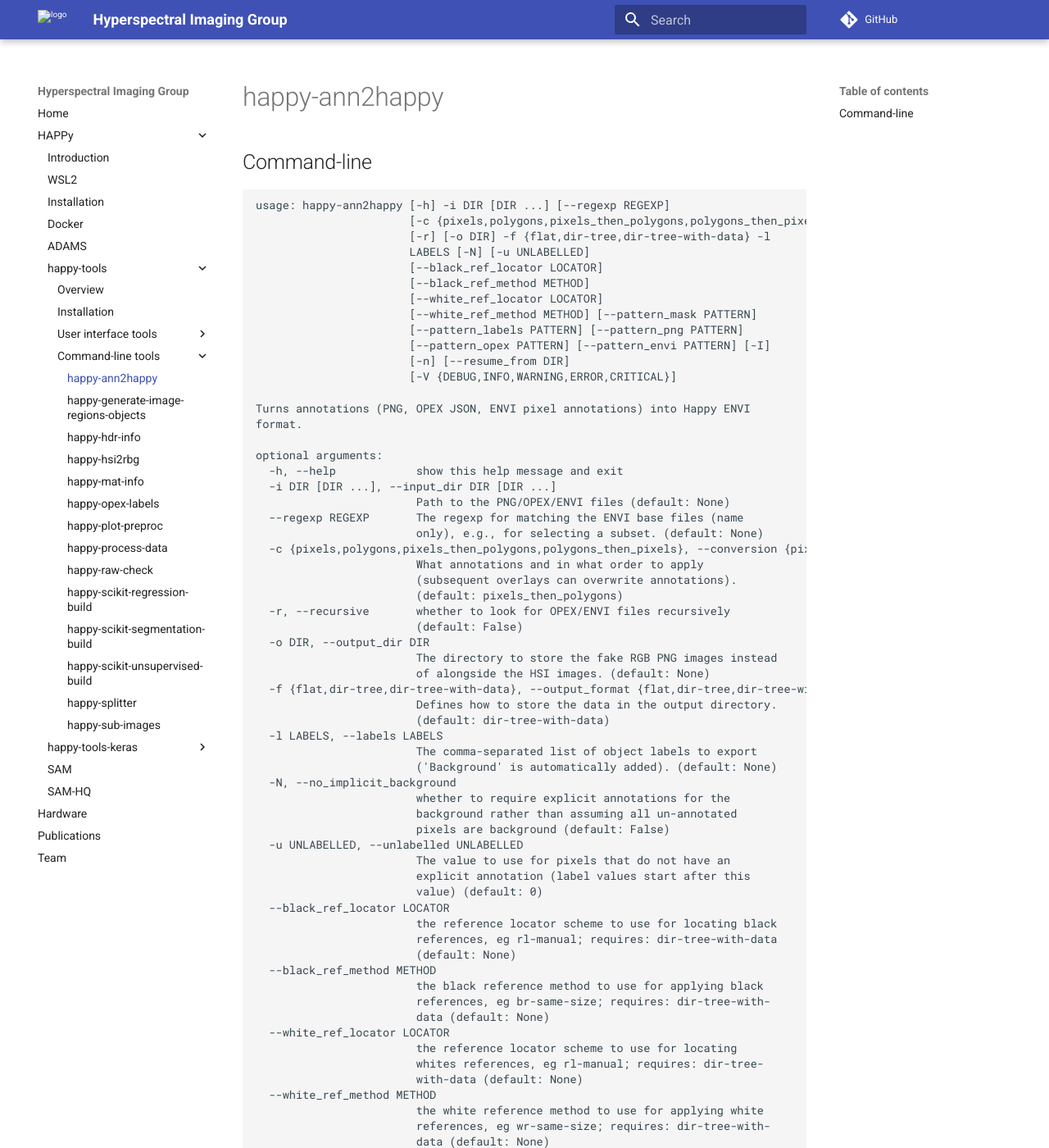
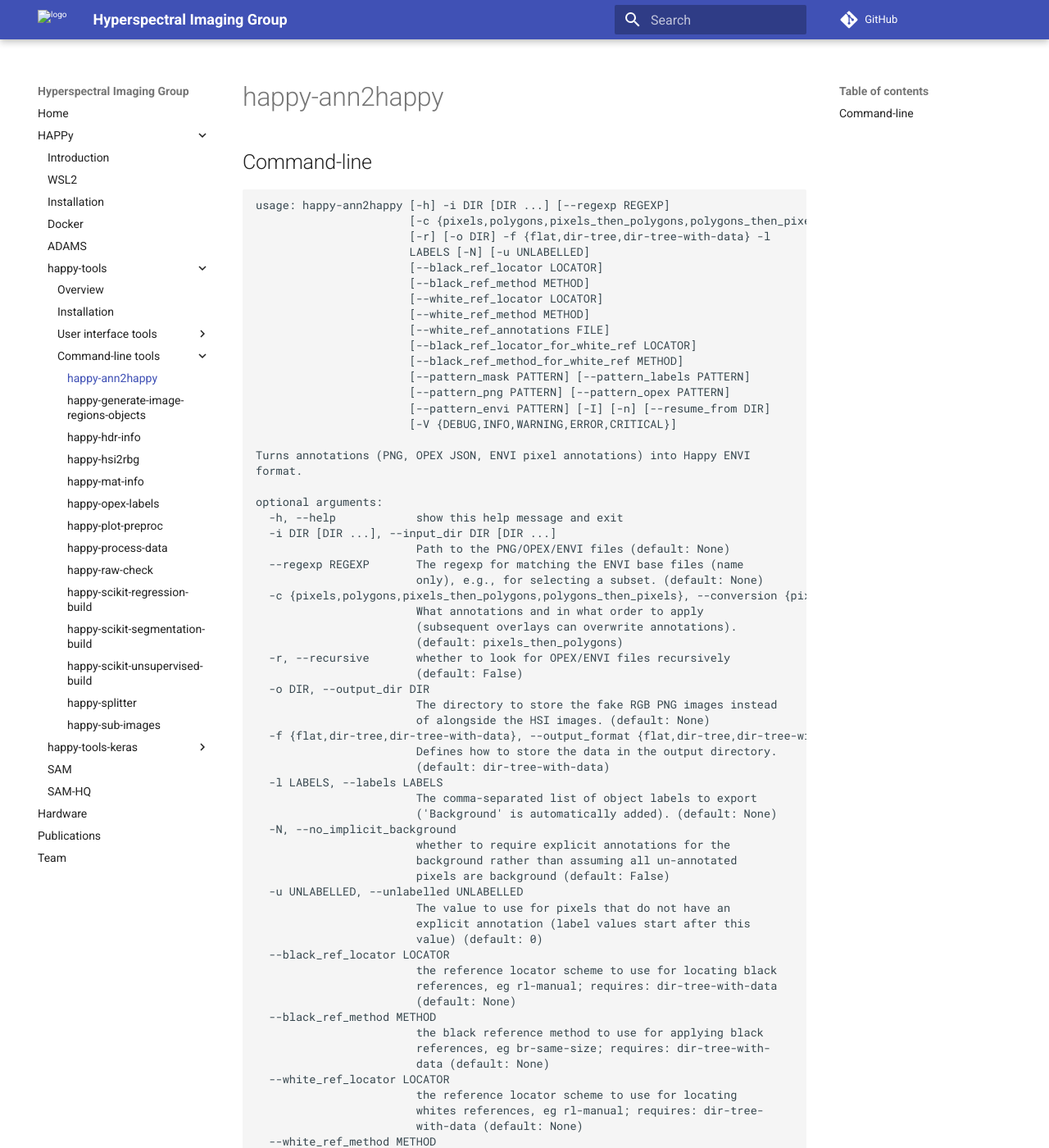
Before and after one commit to wairas/hsi-website, an MkDocs documentation site: the page built from docs/happy/happy_tools/happy-ann2happy.md, in a window 1280 px wide and 1400 px high. Shown: the whole window at 82% size. Built offline with MkDocs 1.6.1 and Material for MkDocs 9.7.7, drawn with Linux system fonts in a browser that asks for light colours; comment, search, counter and statistics services are not loaded; some of the changed text lies outside the part shown.

Commit message:
updated help screen

```diff
--- a/docs/happy/happy_tools/happy-ann2happy.md
+++ b/docs/happy/happy_tools/happy-ann2happy.md
@@ -8,10 +8,13 @@
                        [--black_ref_locator LOCATOR]
                        [--black_ref_method METHOD]
                        [--white_ref_locator LOCATOR]
-                       [--white_ref_method METHOD] [--pattern_mask PATTERN]
-                       [--pattern_labels PATTERN] [--pattern_png PATTERN]
-                       [--pattern_opex PATTERN] [--pattern_envi PATTERN] [-I]
-                       [-n] [--resume_from DIR]
+                       [--white_ref_method METHOD]
+                       [--white_ref_annotations FILE]
+                       [--black_ref_locator_for_white_ref LOCATOR]
+                       [--black_ref_method_for_white_ref METHOD]
+                       [--pattern_mask PATTERN] [--pattern_labels PATTERN]
+                       [--pattern_png PATTERN] [--pattern_opex PATTERN]
+                       [--pattern_envi PATTERN] [-I] [-n] [--resume_from DIR]
                        [-V {DEBUG,INFO,WARNING,ERROR,CRITICAL}]
 
 Turns annotations (PNG, OPEX JSON, ENVI pixel annotations) into Happy ENVI
@@ -62,6 +65,18 @@
                         the white reference method to use for applying white
                         references, eg wr-same-size; requires: dir-tree-with-
                         data (default: None)
+  --white_ref_annotations FILE
+                        the OPEX JSON file with the annotated white reference
+                        if it cannot be determined automatically (default:
+                        None)
+  --black_ref_locator_for_white_ref LOCATOR
+                        the reference locator scheme to use for locating black
+                        references that get applied to the white reference, eg
+                        rl-manual (default: None)
+  --black_ref_method_for_white_ref METHOD
+                        the black reference method to use for applying black
+                        references to the white reference, eg br-same-size
+                        (default: None)
   --pattern_mask PATTERN
                         the pattern to use for saving the mask ENVI file,
                         available placeholders: {SAMPLEID} (default: mask.hdr)
```
